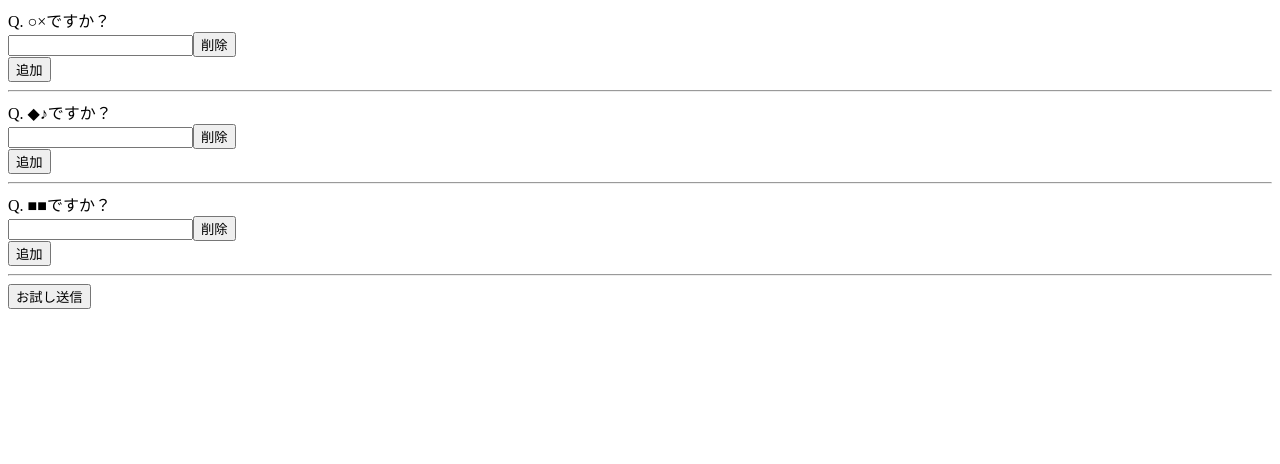
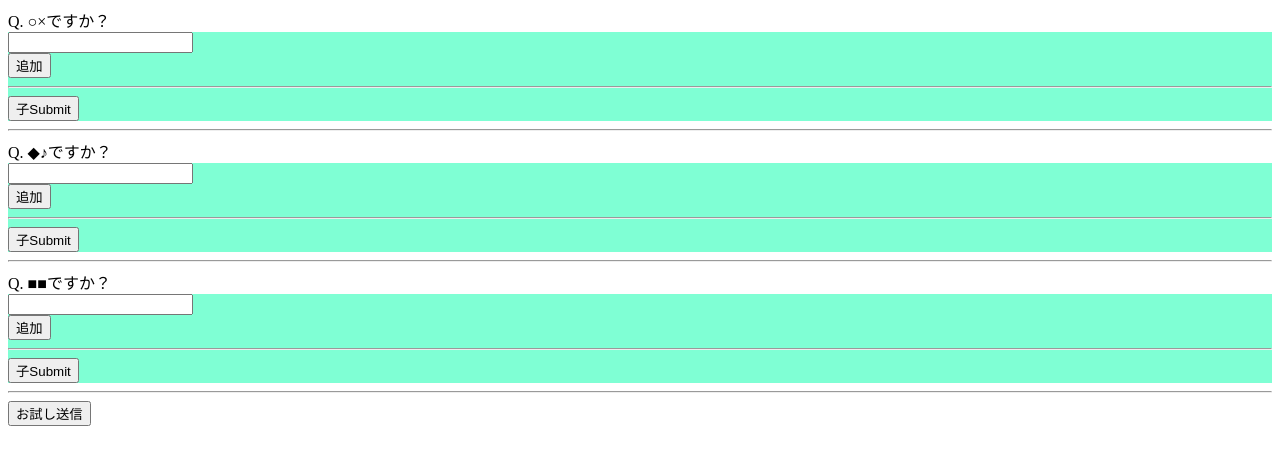
Before and after one commit to otera/angular-form-array, an Angular app: page / in a window 1280 px wide. Shown: the top 464 px of the page. Built offline with nearby package versions, Linux system fonts and the light colour scheme.

Commit message:
項目追加機能の作成

```diff
--- a/src/app/app.module.ts
+++ b/src/app/app.module.ts
@@ -6,9 +6,10 @@ import { FormsModule, ReactiveFormsModule } from "@angular/forms";
 import { AppRoutingModule } from "./app-routing.module";
 import { AppComponent } from "./app.component";
 import { CheckInputFormComponent } from "./check-input-form/check-input-form.component";
+import { IdeaFormsComponent } from './common/idea-forms/idea-forms.component';
 
 @NgModule({
-  declarations: [AppComponent, CheckInputFormComponent],
+  declarations: [AppComponent, CheckInputFormComponent, IdeaFormsComponent],
   imports: [
     BrowserModule,
     AppRoutingModule,
--- a/src/app/check-input-form/check-input-form.component.html
+++ b/src/app/check-input-form/check-input-form.component.html
@@ -1,16 +1,7 @@
-<form [formGroup]="ideaForm" (ngSubmit)="onSubmit()">
+<form>
   <div *ngFor="let q of question; let i = index">
     Q. {{ q }}
-    <div formArrayName="ideas">
-      <input
-        type="text"
-        [formControlName]="i"
-        [value]="ideas.controls[i].value"
-        size="20"
-      />
-      <button type="button" (click)="deleteItem(i, i)">削除</button>
-    </div>
-    <button type="button" (click)="addItem(i)">追加</button>
+    <app-idea-forms></app-idea-forms>
     <hr />
   </div>
   <button type="submit">お試し送信</button>
--- a/src/app/check-input-form/check-input-form.component.ts
+++ b/src/app/check-input-form/check-input-form.component.ts
@@ -9,6 +9,7 @@ import { FormBuilder, FormGroup, FormControl, FormArray } from "@angular/forms";
 export class CheckInputFormComponent implements OnInit {
   public ideaForm: FormGroup;
   question: string[];
+  forms: FormGroup[];
 
   constructor(private fb: FormBuilder) {}
 
@@ -21,10 +22,11 @@ export class CheckInputFormComponent implements OnInit {
     this.question = ["○×ですか？", "◆♪ですか？", "■■ですか？"];
 
     // Formの設定
-    const items: string[] = new Array(this.question.length).fill("");
-    this.ideaForm = this.fb.group({
-      ideas: this.fb.array(items),
-    });
+    // const items: string[] = new Array(this.question.length).fill("");
+    // this.ideaForm = this.fb.group({
+    //   ideas: this.fb.array(items),
+    // });
+    this.forms = new Array(this.question.length);
   }
 
   // 疑似Submit
--- /dev/null
+++ b/src/app/common/idea-forms/idea-forms.component.html
@@ -0,0 +1,14 @@
+<form
+  [formGroup]="ideaForm"
+  (submit)="onSubmit()"
+  style="background-color: aquamarine;"
+>
+  <div formArrayName="ideas" *ngFor="let idea of ideas.controls; let i = index">
+    <!-- [value]無いと画面内画面で反映できないのではと思われる -->
+    <input type="text" [formControlName]="i" size="20" />
+    <!-- <button type="button" (click)="deleteItem(i, i)">削除</button> -->
+  </div>
+  <button type="button" (click)="addItem()">追加</button>
+  <hr />
+  <button type="submit">子Submit</button>
+</form>
--- /dev/null
+++ b/src/app/common/idea-forms/idea-forms.component.ts
@@ -0,0 +1,39 @@
+import { Component, OnInit, Input, Output } from "@angular/core";
+import { FormBuilder, FormGroup, FormControl, FormArray } from "@angular/forms";
+
+@Component({
+  selector: "app-idea-forms",
+  templateUrl: "./idea-forms.component.html",
+  styleUrls: ["./idea-forms.component.scss"],
+})
+export class IdeaFormsComponent implements OnInit {
+  @Input() naming: string;
+  @Output() ideaForm: FormGroup;
+
+  constructor(private fb: FormBuilder) {
+    this.ideaForm = this.fb.group({
+      ideas: this.fb.array([""]),
+    });
+  }
+
+  /**
+   * getter ideas
+   */
+  get ideas(): FormArray {
+    return this.ideaForm.get("ideas") as FormArray;
+  }
+
+  ngOnInit() {}
+
+  /**
+   * 項目追加
+   */
+  addItem() {
+    this.ideas.push(this.fb.control(""));
+  }
+
+  // 疑似Submit
+  onSubmit() {
+    console.log(this.ideaForm.controls);
+  }
+}
```
Also changed, not shown: src/app/common/idea-forms/idea-forms.component.scss (added), 1 other file (tests, documents, lock files or other folders).
